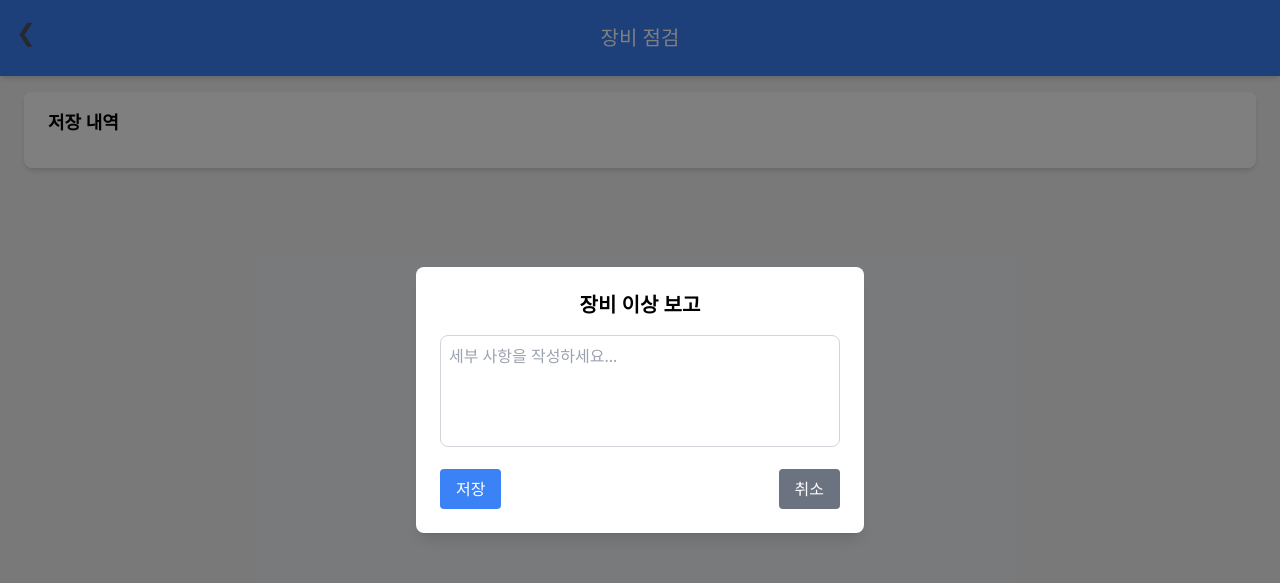
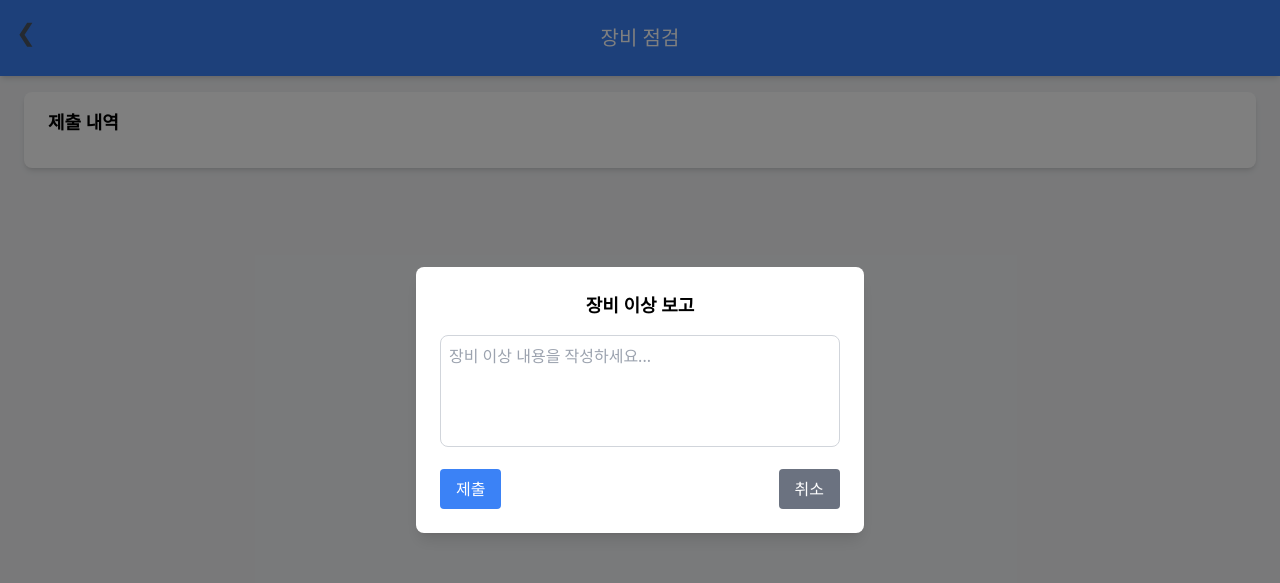
Before and after one commit to DB-YMS/front, a React (Create React App) app: page /mobile/equipmentcheck in a window 1280 px wide. Both pictures are taken after a click on the button "장비 이상". Shown: the top 583 px of the page. Built offline with nearby package versions, Linux system fonts and the light colour scheme.

Commit message:
feat : 장비 이상 버튼 수정

```diff
--- a/src/components/equipmentCheck_new.js
+++ b/src/components/equipmentCheck_new.js
@@ -2,15 +2,14 @@ import React, { useState, useEffect } from "react";
 import { useNavigate } from "react-router-dom";
 
 const EquipmentCheck = () => {
-  const [isIssuePopupVisible, setIsIssuePopupVisible] = useState(false);
-  const [isSubmittedPopupVisible, setIsSubmittedPopupVisible] = useState(false);
-  const [isNoIssuePopupVisible, setIsNoIssuePopupVisible] = useState(false);
-  const [isAllSubmittedPopupVisible, setIsAllSubmittedPopupVisible] = useState(false);
-  const [issueDetails, setIssueDetails] = useState("");
+  const [isReportVisible, setIsReportVisible] = useState(false); // 장비 이상 입력칸 표시 상태
+  const [issueDetails, setIssueDetails] = useState(""); // 장비 이상 입력 내용
   const [submissionHistory, setSubmissionHistory] = useState([]); // 제출 내역 저장
+  const [isErrorPopupVisible, setIsErrorPopupVisible] = useState(false); // 에러 팝업 상태
+  const [isSubmittedPopupVisible, setIsSubmittedPopupVisible] = useState(false); // 제출 완료 팝업
   const navigate = useNavigate();
 
-  // 페이지 로드 시 제출 내역 복원
+  // 페이지 로드 시 로컬 스토리지에서 제출 내역 불러오기
   useEffect(() => {
     const savedHistory = localStorage.getItem("submissionHistory");
     if (savedHistory) {
@@ -29,48 +28,48 @@ const EquipmentCheck = () => {
     return `${year}-${month}-${day} ${hour}:${minute}`;
   };
 
-  const handleOpenIssuePopup = () => {
-    setIsIssuePopupVisible(true);
+  // 장비 이상 제출
+  const handleSubmitReport = () => {
+    if (!issueDetails.trim()) {
+      setIsErrorPopupVisible(true);
+      setTimeout(() => setIsErrorPopupVisible(false), 1000);
+      return;
+    }
+    const currentDate = formatDate();
+    const updatedHistory = [
+      ...submissionHistory,
+      { date: currentDate, message: issueDetails },
+    ];
+    setSubmissionHistory(updatedHistory);
+    localStorage.setItem("submissionHistory", JSON.stringify(updatedHistory));
+    setIsSubmittedPopupVisible(true);
+    setTimeout(() => setIsSubmittedPopupVisible(false), 1000);
+    setIssueDetails(""); // 입력 초기화
+    setIsReportVisible(false); // 입력칸 숨기기
   };
 
-  const handleCloseIssuePopup = () => {
-    setIsIssuePopupVisible(false);
-    setIssueDetails(""); // 입력 초기화
+  // 이상 무 제출
+  const handleNoIssue = () => {
+    const currentDate = formatDate();
+    const updatedHistory = [
+      ...submissionHistory,
+      { date: currentDate, message: "이상 무" },
+    ];
+    setSubmissionHistory(updatedHistory);
+    localStorage.setItem("submissionHistory", JSON.stringify(updatedHistory));
   };
 
-  const handleSubmitIssue = (e) => {
-    e.preventDefault();
-    const currentDate = formatDate();
-    const newEntry = { date: currentDate, message: issueDetails };
-
-    // 제출 내역 업데이트 및 저장
-    const updatedHistory = [...submissionHistory, newEntry];
-    setSubmissionHistory(updatedHistory);
-    localStorage.setItem("submissionHistory", JSON.stringify(updatedHistory));
-
-    setIsIssuePopupVisible(false);
+  // 제출 내역 초기화
+  const handleClearHistory = () => {
+    if (submissionHistory.length === 0) {
+      setIsErrorPopupVisible(true);
+      setTimeout(() => setIsErrorPopupVisible(false), 1000);
+      return;
+    }
+    setSubmissionHistory([]);
+    localStorage.removeItem("submissionHistory");
     setIsSubmittedPopupVisible(true);
-    setTimeout(() => setIsSubmittedPopupVisible(false), 1000); // 1초 후 팝업 닫기
-  };
-
-  const handleNoIssue = () => {
-    const currentDate = formatDate();
-    const newEntry = { date: currentDate, message: "이상 무" };
-
-    // 제출 내역 업데이트 및 저장
-    const updatedHistory = [...submissionHistory, newEntry];
-    setSubmissionHistory(updatedHistory);
-    localStorage.setItem("submissionHistory", JSON.stringify(updatedHistory));
-
-    setIsNoIssuePopupVisible(true);
-    setTimeout(() => setIsNoIssuePopupVisible(false), 1000); // 1초 후 팝업 닫기
-  };
-
-  const handleSubmitAll = () => {
-    setSubmissionHistory([]); // 제출 내역 초기화
-    localStorage.removeItem("submissionHistory"); // 로컬 스토리지 초기화
-    setIsAllSubmittedPopupVisible(true);
-    setTimeout(() => setIsAllSubmittedPopupVisible(false), 1000); // 1초 후 팝업 닫기
+    setTimeout(() => setIsSubmittedPopupVisible(false), 1000);
   };
 
   const handleBackToMobile = () => {
@@ -94,7 +93,7 @@ const EquipmentCheck = () => {
 
       {/* Submission History */}
       <div className="bg-white shadow-md rounded-lg px-6 py-4 mx-6 mt-4">
-        <h3 className="text-lg font-bold mb-4">저장 내역</h3>
+        <h3 className="text-lg font-bold mb-4">제출 내역</h3>
         <ul className="space-y-2">
           {submissionHistory.map((entry, index) => (
             <li key={index} className="text-gray-700">
@@ -104,11 +103,40 @@ const EquipmentCheck = () => {
         </ul>
       </div>
 
+      {/* 장비 이상 보고 입력칸 */}
+      {isReportVisible && (
+        <div className="fixed inset-0 bg-black bg-opacity-50 flex items-center justify-center z-50">
+          <div className="bg-white p-6 rounded-lg shadow-lg text-center w-11/12 max-w-md">
+            <h3 className="text-lg font-bold mb-4">장비 이상 보고</h3>
+            <textarea
+              className="w-full h-28 p-2 border border-gray-300 rounded-lg resize-none focus:outline-none focus:ring-2 focus:ring-blue-500 mb-4"
+              placeholder="장비 이상 내용을 작성하세요..."
+              value={issueDetails}
+              onChange={(e) => setIssueDetails(e.target.value)}
+            />
+            <div className="flex justify-between">
+              <button
+                className="bg-blue-500 text-white px-4 py-2 rounded hover:bg-blue-600 transition"
+                onClick={handleSubmitReport}
+              >
+                제출
+              </button>
+              <button
+                className="bg-gray-500 text-white px-4 py-2 rounded hover:bg-gray-600 transition"
+                onClick={() => setIsReportVisible(false)}
+              >
+                취소
+              </button>
+            </div>
+          </div>
+        </div>
+      )}
+
       {/* Footer Buttons */}
       <div className="flex justify-between px-6 py-4 mt-auto gap-4">
         <button
           className="bg-red-500 text-white px-6 py-3 rounded-lg hover:bg-red-600 transition"
-          onClick={handleOpenIssuePopup}
+          onClick={() => setIsReportVisible(true)} // 장비 이상 보고칸 표시
         >
           장비 이상
         </button>
@@ -120,71 +148,28 @@ const EquipmentCheck = () => {
         </button>
         <button
           className="bg-blue-500 text-white px-6 py-3 rounded-lg hover:bg-blue-600 transition"
-          onClick={handleSubmitAll}
+          onClick={handleClearHistory}
         >
           제출
         </button>
       </div>
 
-      {/* 장비 이상 팝업 */}
-      {isIssuePopupVisible && (
+      {/* 에러 팝업 */}
+      {isErrorPopupVisible && (
         <div className="fixed inset-0 bg-black bg-opacity-50 flex items-center justify-center z-50">
           <div className="bg-white p-6 rounded-lg shadow-lg text-center w-11/12 max-w-md">
-            <h2 className="text-xl font-bold mb-4">장비 이상 보고</h2>
-            <form onSubmit={handleSubmitIssue}>
-              <textarea
-                className="w-full h-28 p-2 border border-gray-300 rounded-lg resize-none focus:outline-none focus:ring-2 focus:ring-blue-500 mb-4"
-                placeholder="세부 사항을 작성하세요..."
-                value={issueDetails}
-                onChange={(e) => setIssueDetails(e.target.value)}
-                required
-              />
-              <div className="flex justify-between">
-                <button
-                  type="submit"
-                  className="bg-blue-500 text-white px-4 py-2 rounded hover:bg-blue-600 transition"
-                >
-                  저장
-                </button>
-                <button
-                  type="button"
-                  className="bg-gray-500 text-white px-4 py-2 rounded hover:bg-gray-600 transition"
-                  onClick={handleCloseIssuePopup}
-                >
-                  취소
-                </button>
-              </div>
-            </form>
+            <h2 className="text-xl font-bold text-red-500 mb-4">오류</h2>
+            <p className="text-gray-700">장비 보고를 해주세요.</p>
           </div>
         </div>
       )}
 
-      {/* 저장 완료 팝업 */}
+      {/* 제출 완료 팝업 */}
       {isSubmittedPopupVisible && (
         <div className="fixed inset-0 bg-black bg-opacity-50 flex items-center justify-center z-50">
           <div className="bg-white p-6 rounded-lg shadow-lg text-center w-11/12 max-w-md">
-            <h2 className="text-xl font-bold text-blue-500 mb-4">저장 완료</h2>
-            <p className="text-gray-700">성공적으로 저장되었습니다.</p>
-          </div>
-        </div>
-      )}
-
-      {/* 전체 제출 완료 팝업 */}
-      {isAllSubmittedPopupVisible && (
-        <div className="fixed inset-0 bg-black bg-opacity-50 flex items-center justify-center z-50">
-          <div className="bg-white p-6 rounded-lg shadow-lg text-center w-11/12 max-w-md">
             <h2 className="text-xl font-bold text-blue-500 mb-4">제출 완료</h2>
-            <p className="text-gray-700">성공적으로 제출되었습니다.</p>
-          </div>
-        </div>
-      )}
-
-      {/* 이상 무 팝업 */}
-      {isNoIssuePopupVisible && (
-        <div className="fixed inset-0 bg-black bg-opacity-50 flex items-center justify-center z-50">
-          <div className="bg-white p-6 rounded-lg shadow-lg text-center w-11/12 max-w-md">
-            <h2 className="text-xl font-bold text-green-500 mb-4">이상 무</h2>
-            <p className="text-gray-700">장비 이상 없음이 확인되었습니다.</p>
+            <p className="text-gray-700">제출이 성공적으로 완료되었습니다.</p>
           </div>
         </div>
       )}
```
